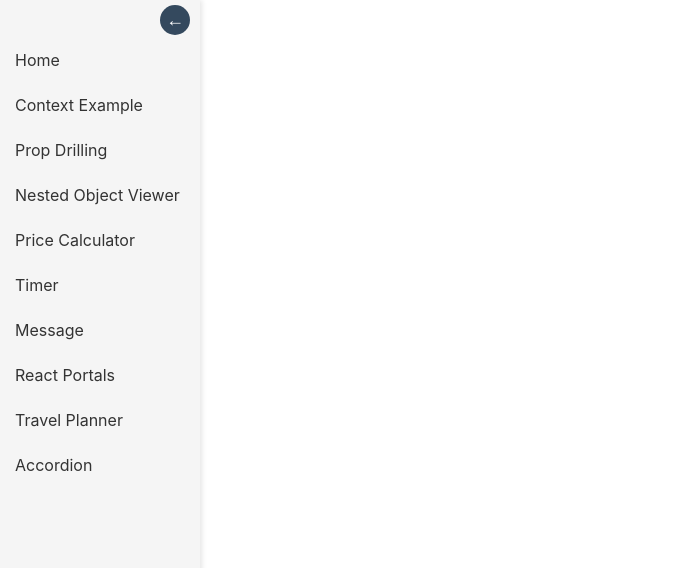
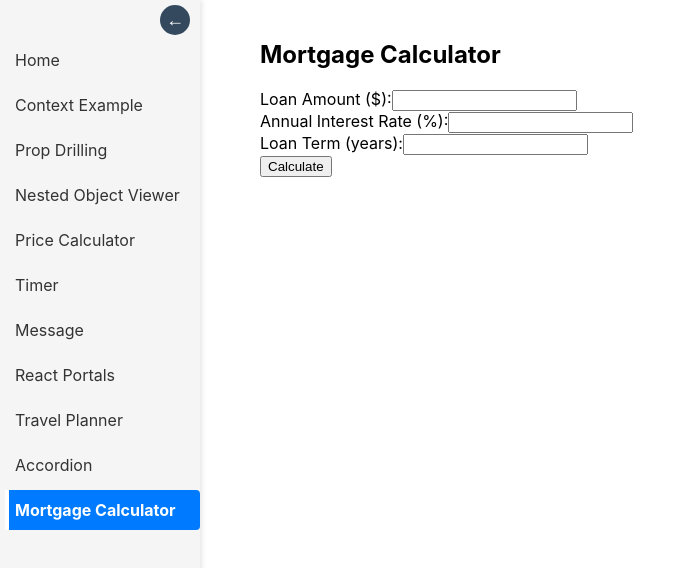
Before and after one commit to ajaykumar-bg/react-test, a React (Create React App) app: page /mortgage-calculator in a window 1280 px wide. Shown: the top 568 px of the page, without its empty margins (0-687 px from the left). Built offline with nearby package versions, Linux system fonts and the light colour scheme.

Commit message:
Added Mortgage calculator UI

```diff
--- a/src/AppRoutes.js
+++ b/src/AppRoutes.js
@@ -11,6 +11,7 @@ import NestedObjectViewer from './components/nested-object-viewer/NestedObjectVi
 import ReactPortalExample from './components/react-portal/ReactPortalExample';
 import TravelPlannerExample from './components/travel-planner/TravelPlannerExample';
 import AccordionExample from './components/accordion/AccordionExample';
+import MortgageCalculator from './components/mortgage-calculator/MortgageCalculator';
 
 function AppRoutes() {
 	return (
@@ -25,6 +26,7 @@ function AppRoutes() {
 			<Route path='/react-portals' element={<ReactPortalExample />} />
 			<Route path='/travel-planner' element={<TravelPlannerExample />} />
 			<Route path='/accordion' element={<AccordionExample />} />
+			<Route path='/mortgage-calculator' element={<MortgageCalculator />} />
 		</Routes>
 	);
 }
--- /dev/null
+++ b/src/components/mortgage-calculator/MortgageCalculator.js
@@ -0,0 +1,71 @@
+import React, { useState } from 'react';
+import './MortgageCalculator.css';
+
+const MortgageCalculator = () => {
+	const [principal, setPrincipal] = useState('');
+	const [interestRate, setInterestRate] = useState('');
+	const [loanTerm, setLoanTerm] = useState('');
+	const [monthlyPayment, setMonthlyPayment] = useState(0);
+
+	const calculateMortgage = (e) => {
+		e.preventDefault();
+
+		// Convert interest rate to monthly decimal
+		const monthlyRate = parseFloat(interestRate) / 100 / 12;
+
+		// Convert years to months
+		const numberOfPayments = parseFloat(loanTerm) * 12;
+
+		// Monthly mortgage calculation formula
+		const monthly =
+			(parseFloat(principal) *
+				(monthlyRate * Math.pow(1 + monthlyRate, numberOfPayments))) /
+			(Math.pow(1 + monthlyRate, numberOfPayments) - 1);
+
+		setMonthlyPayment(monthly.toFixed(2));
+	};
+
+	return (
+		<div className='mortgage-calculator'>
+			<h2>Mortgage Calculator</h2>
+			<form onSubmit={calculateMortgage}>
+				<div className='input-group'>
+					<label>Loan Amount ($):</label>
+					<input
+						type='number'
+						value={principal}
+						onChange={(e) => setPrincipal(e.target.value)}
+						required
+					/>
+				</div>
+				<div className='input-group'>
+					<label>Annual Interest Rate (%):</label>
+					<input
+						type='number'
+						step='0.01'
+						value={interestRate}
+						onChange={(e) => setInterestRate(e.target.value)}
+						required
+					/>
+				</div>
+				<div className='input-group'>
+					<label>Loan Term (years):</label>
+					<input
+						type='number'
+						value={loanTerm}
+						onChange={(e) => setLoanTerm(e.target.value)}
+						required
+					/>
+				</div>
+				<button type='submit'>Calculate</button>
+			</form>
+			{monthlyPayment > 0 && (
+				<div className='result'>
+					<h3>Monthly Payment: ${monthlyPayment}</h3>
+				</div>
+			)}
+		</div>
+	);
+};
+
+export default MortgageCalculator;
--- a/src/components/side-menu/nav.constants.js
+++ b/src/components/side-menu/nav.constants.js
@@ -39,4 +39,8 @@ export const NAV_ROUTES = [
 		path: '/accordion',
 		label: 'Accordion',
 	},
+	{
+		path: '/mortgage-calculator',
+		label: 'Mortgage Calculator',
+	},
 ];
```
Also changed, not shown: src/components/mortgage-calculator/MortgageCalculator.css (added).
